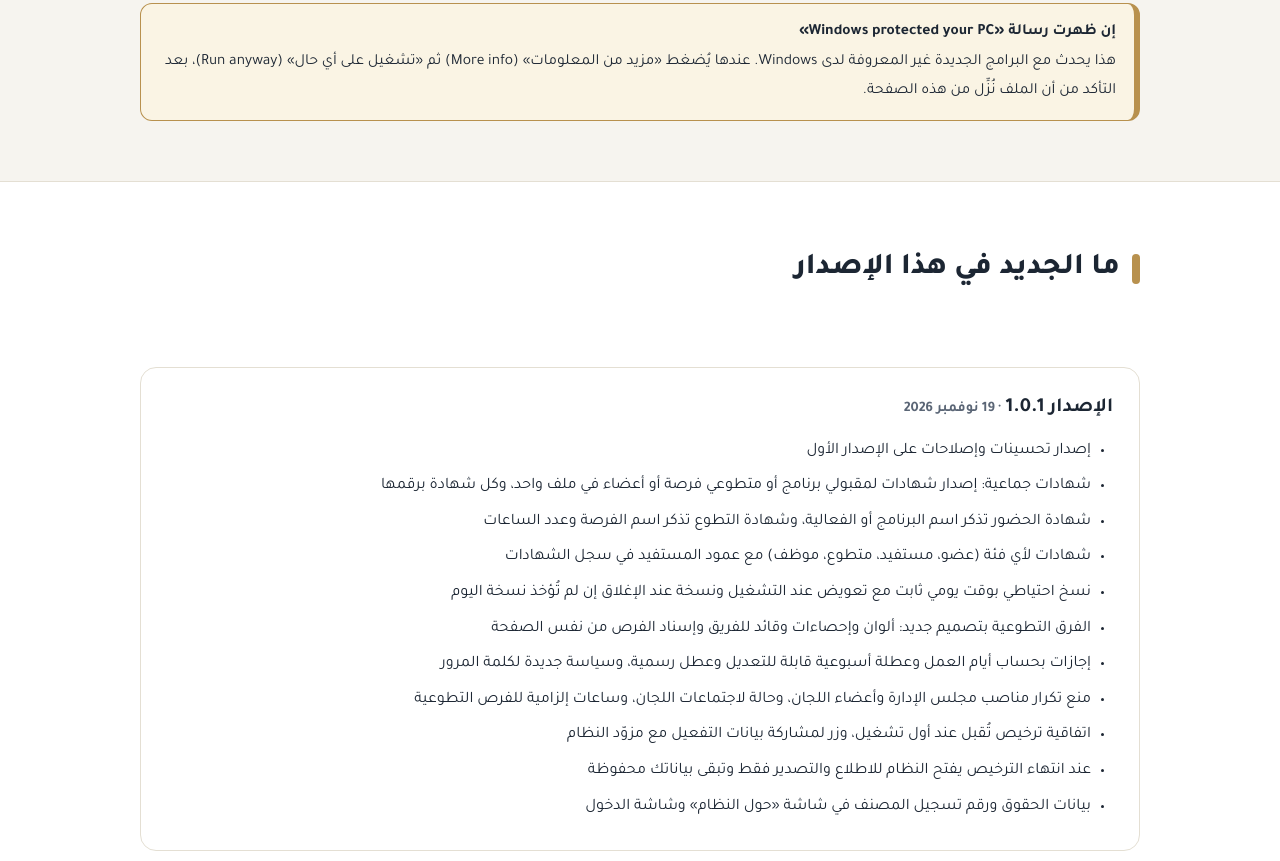
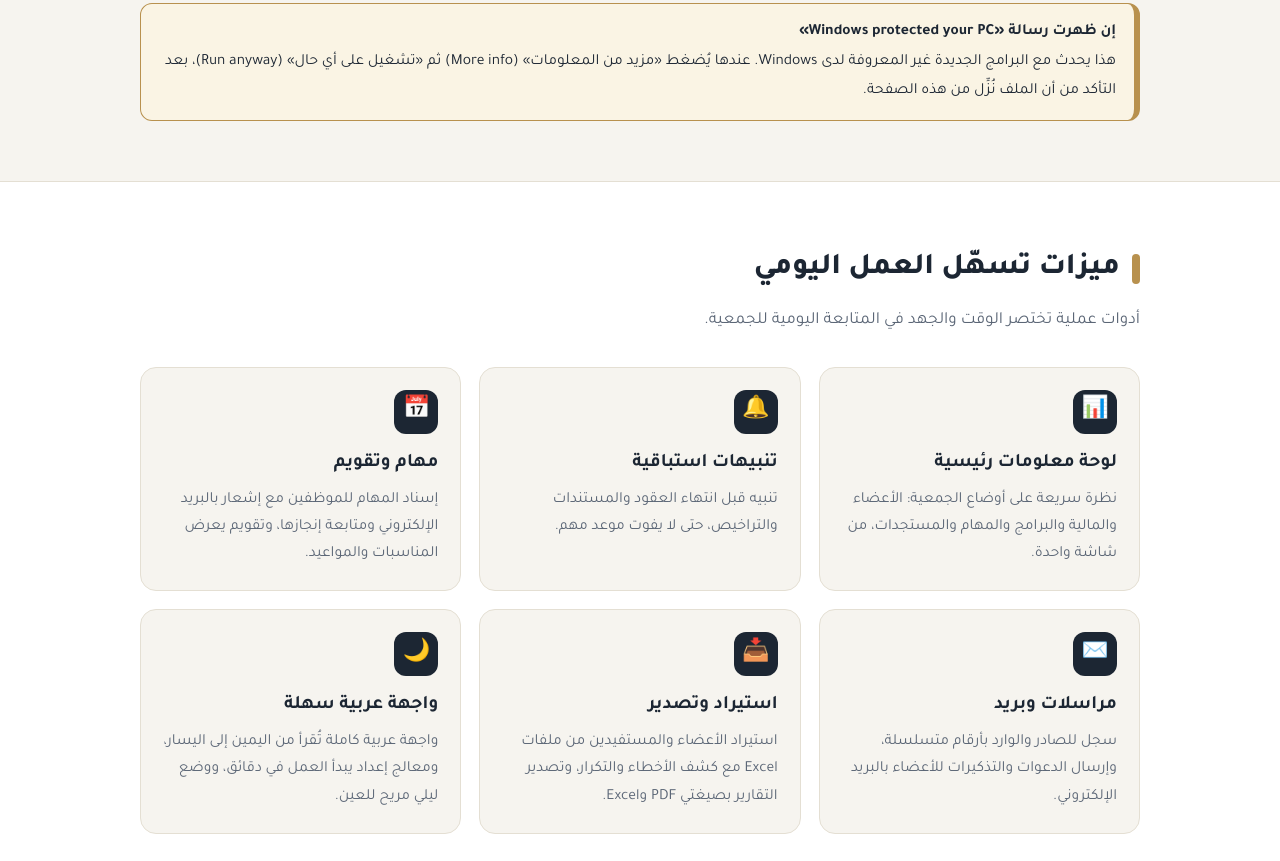
Before and after one commit to munjiz-assoc/munjiz-updates, a plain HTML site: page index.html in a window 1280 px wide. Shown: the part 3339-4200 px from the top of the page. Drawn offline with Linux system fonts and the light colour scheme.

Commit message:
استبدال قسم الجديد بميزات عامة

```diff
--- a/index.html
+++ b/index.html
@@ -266,14 +266,18 @@ footer b{color:#d9c9a6}
   </div>
 </section>
 
-<!-- 5. الجديد -->
-<section class="alt">
+<!-- 5. ميزات عامة -->
+<section class="alt" id="daily">
   <div class="wrap">
-    <h2 class="sec">ما الجديد في هذا الإصدار</h2>
-    <p class="sub">&nbsp;</p>
-    <div class="news">
-      <h3>الإصدار <span id="n-ver">1.0.1</span> <span class="d" id="n-date">· 19 نوفمبر 2026</span></h3>
-      <ul id="n-list"></ul>
+    <h2 class="sec">ميزات تسهّل العمل اليومي</h2>
+    <p class="sub">أدوات عملية تختصر الوقت والجهد في المتابعة اليومية للجمعية.</p>
+    <div class="grid">
+      <div class="card"><div class="ic">📊</div><h3>لوحة معلومات رئيسية</h3><p>نظرة سريعة على أوضاع الجمعية: الأعضاء والمالية والبرامج والمهام والمستجدات، من شاشة واحدة.</p></div>
+      <div class="card"><div class="ic">🔔</div><h3>تنبيهات استباقية</h3><p>تنبيه قبل انتهاء العقود والمستندات والتراخيص، حتى لا يفوت موعد مهم.</p></div>
+      <div class="card"><div class="ic">📅</div><h3>مهام وتقويم</h3><p>إسناد المهام للموظفين مع إشعار بالبريد الإلكتروني ومتابعة إنجازها، وتقويم يعرض المناسبات والمواعيد.</p></div>
+      <div class="card"><div class="ic">✉️</div><h3>مراسلات وبريد</h3><p>سجل للصادر والوارد بأرقام متسلسلة، وإرسال الدعوات والتذكيرات للأعضاء بالبريد الإلكتروني.</p></div>
+      <div class="card"><div class="ic">📥</div><h3>استيراد وتصدير</h3><p>استيراد الأعضاء والمستفيدين من ملفات Excel مع كشف الأخطاء والتكرار، وتصدير التقارير بصيغتي PDF وExcel.</p></div>
+      <div class="card"><div class="ic">🌙</div><h3>واجهة عربية سهلة</h3><p>واجهة عربية كاملة تُقرأ من اليمين إلى اليسار، ومعالج إعداد يبدأ العمل في دقائق، ووضع ليلي مريح للعين.</p></div>
     </div>
   </div>
 </section>
@@ -310,27 +314,14 @@ footer b{color:#d9c9a6}
   function fmtDate(s){var m=/^(\d{4})-(\d{2})-(\d{2})/.exec(s||'');return m?(+m[3])+' '+months[+m[2]-1]+' '+m[1]:''}
   function fmtSize(b){return b?Math.round(b/1048576)+' ميجابايت':''}
 
-  // قيم احتياطية تُعرض إن تعذّر جلب الملف
-  var fallbackNotes=[
-    'شهادات جماعية لمقبولي برنامج أو متطوعي فرصة أو أعضاء في ملف واحد',
-    'نسخ احتياطي بوقت يومي ثابت ونسخة عند الإغلاق إن لم تُؤخذ نسخة اليوم',
-    'الفرق التطوعية بتصميم جديد مع قائد للفريق',
-    'اتفاقية ترخيص تُقبل عند أول تشغيل وزر لمشاركة بيانات التفعيل',
-    'عند انتهاء الترخيص يفتح النظام للاطلاع والتصدير فقط وتبقى بياناتك محفوظة'
-  ];
-  function renderNotes(list){
-    var ul=$('n-list');ul.textContent='';
-    (list||fallbackNotes).forEach(function(t){var li=document.createElement('li');li.textContent=t;ul.appendChild(li)});
-  }
   function apply(d){
     var v=d.version, tag='v'+v, base='https://github.com/'+REPO+'/releases/download/'+tag+'/';
-    $('v-num').textContent=v; $('n-ver').textContent=v; $('hero-ver').textContent=v;
+    $('v-num').textContent=v; $('hero-ver').textContent=v;
     document.querySelectorAll('.vv').forEach(function(e){e.textContent=v});
-    if(d.date){$('v-date').textContent=fmtDate(d.date);$('n-date').textContent='· '+fmtDate(d.date)}
+    if(d.date)$('v-date').textContent=fmtDate(d.date);
     var f=d.files||{};
     if(f.setup){$('dl-setup').href=base+encodeURIComponent(f.setup.name);$('v-size-setup').textContent=fmtSize(f.setup.size)}
     if(f.setup)$('hero-dl').href=base+encodeURIComponent(f.setup.name);
-    renderNotes(d.notes);
   }
   // الاحتياطي: الإصدار 1.0.1 المنشور
   apply({version:'1.0.1',date:'2026-11-19',files:{
```
